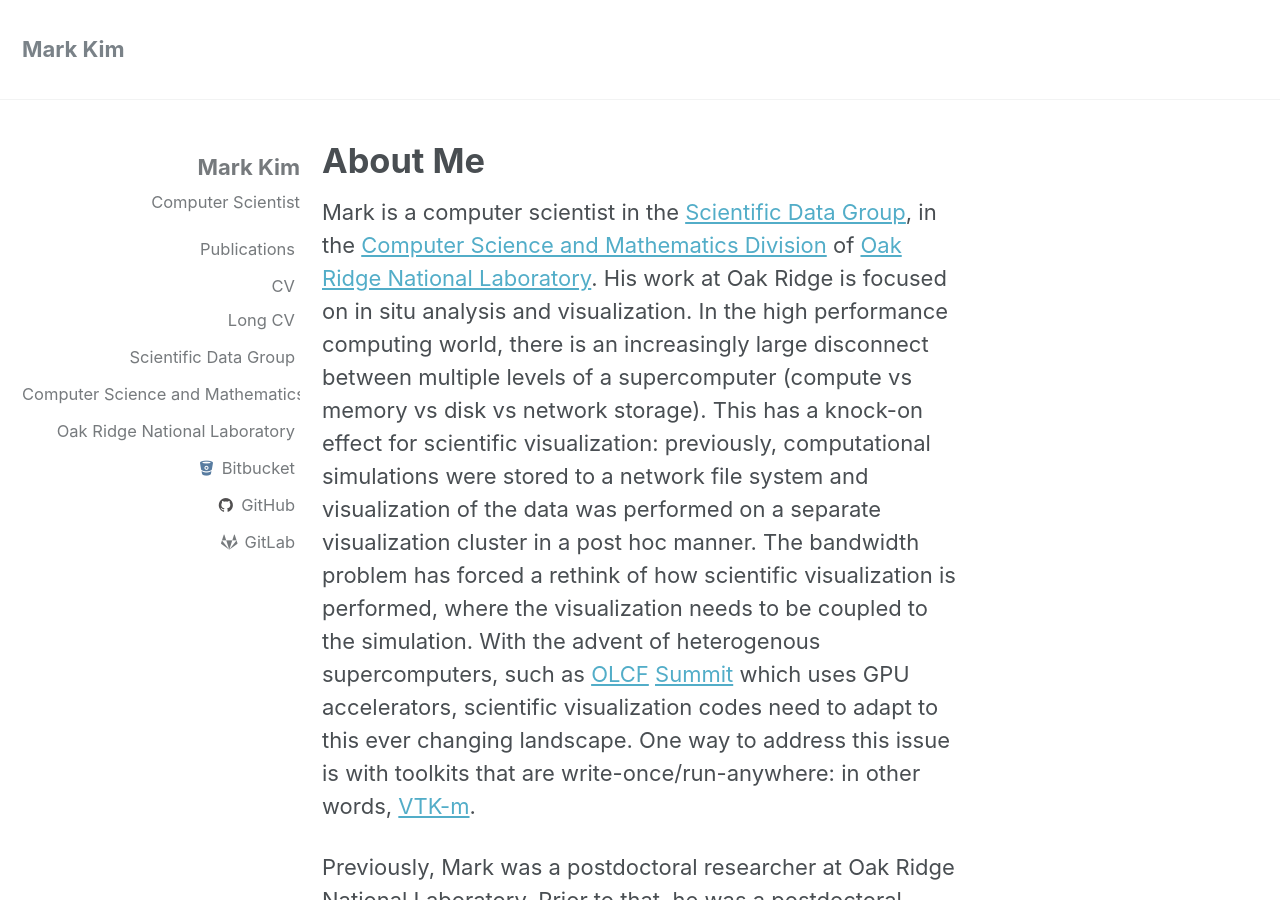
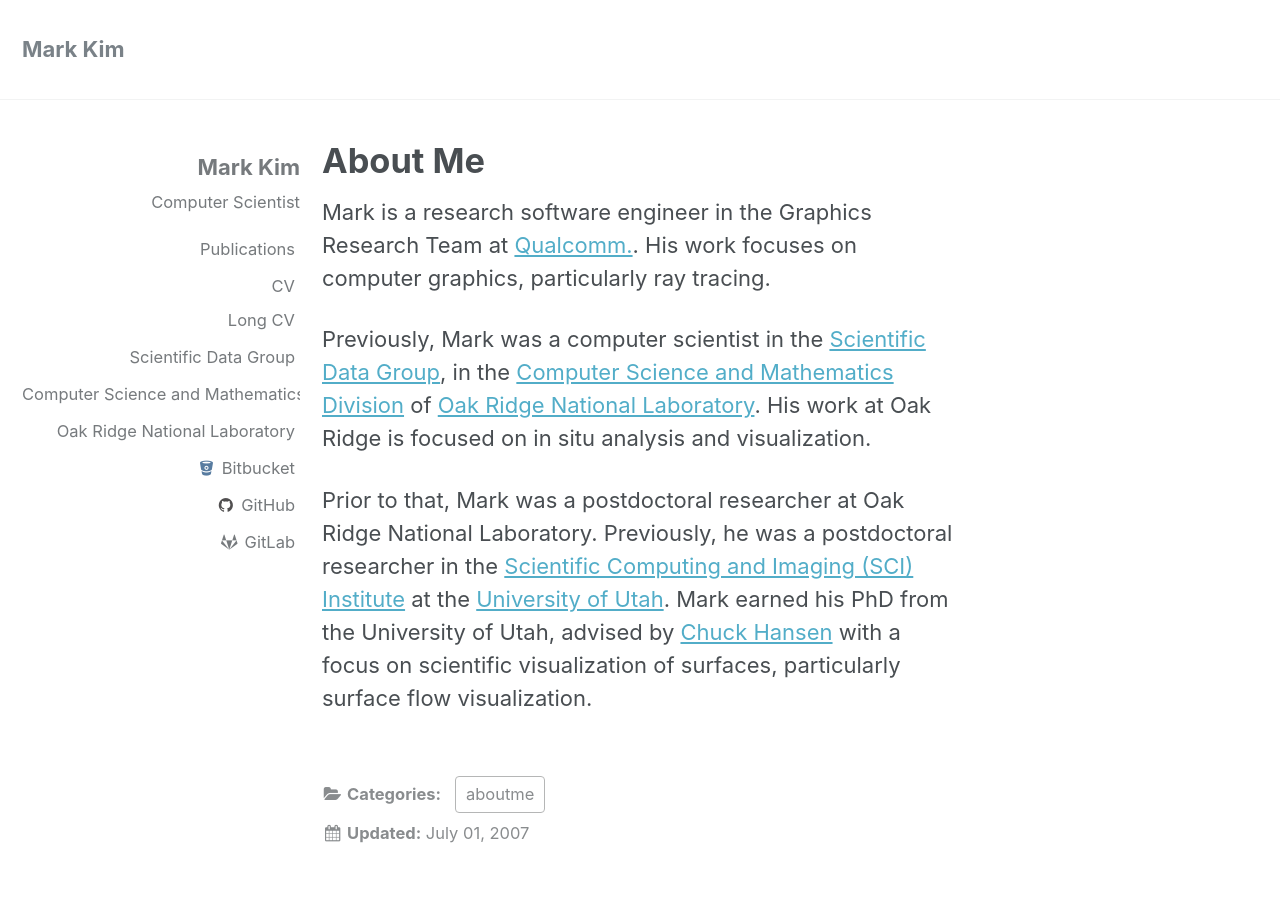
Before and after one commit to m-kim/m-kim.github.io, a Jekyll site: the page built from _posts/2007-07-01-about-me.markdown, in a window 1280 px wide and 900 px high. Built offline with Jekyll 4.4.1, drawn with Linux system fonts in a browser that asks for light colours; some of the changed text lies outside the part shown.

Commit message:
update my position.

```diff
--- a/_posts/2007-07-01-about-me.markdown
+++ b/_posts/2007-07-01-about-me.markdown
@@ -4,6 +4,8 @@
 date:   2007-07-01
 category: aboutme
 ---
-Mark is a computer scientist in the [Scientific Data Group](https://www.ornl.gov/division/csmd/scientific-data), in the [Computer Science and Mathematics Division](https://www.ornl.gov/division/csmd/) of [Oak Ridge National Laboratory](https://www.ornl.gov). His work at Oak Ridge is focused on in situ analysis and visualization. In the high performance computing world, there is an increasingly large disconnect between multiple levels of a supercomputer (compute vs memory vs disk vs network storage). This has a knock-on effect for scientific visualization: previously, computational simulations were stored to a network file system and visualization of the data was performed on a separate visualization cluster in a post hoc manner. The bandwidth problem has forced a rethink of how scientific visualization is performed, where the visualization needs to be coupled to the simulation. With the advent of heterogenous supercomputers, such as [OLCF](https://www.olcf.ornl.gov/) [Summit](https://www.olcf.ornl.gov/olcf-resources/compute-systems/summit/) which uses GPU accelerators, scientific visualization codes need to adapt to this ever changing landscape. One way to address this issue is with toolkits that are write-once/run-anywhere: in other words, [VTK-m](https://m.vtk.org).
+Mark is a research software engineer in the Graphics Research Team at [Qualcomm.](https://www.qualcomm.com). His work focuses on computer graphics, particularly ray tracing.
 
-Previously, Mark was a postdoctoral researcher at Oak Ridge National Laboratory. Prior to that, he was a postdoctoral researcher in the [Scientific Computing and Imaging (SCI) Institute](http://www.sci.utah.edu) at the [University of Utah](http://www.utah.edu). Mark earned his PhD from the University of Utah, advised by [Chuck Hansen](http://www.cs.utah.edu/~hansen) with a focus on scientific visualization of surfaces, particularly surface flow visualization.`
+Previously, Mark was a computer scientist in the [Scientific Data Group](https://www.ornl.gov/division/csmd/scientific-data), in the [Computer Science and Mathematics Division](https://www.ornl.gov/division/csmd/) of [Oak Ridge National Laboratory](https://www.ornl.gov). His work at Oak Ridge is focused on in situ analysis and visualization.
+
+Prior to that, Mark was a postdoctoral researcher at Oak Ridge National Laboratory. Previously, he was a postdoctoral researcher in the [Scientific Computing and Imaging (SCI) Institute](http://www.sci.utah.edu) at the [University of Utah](http://www.utah.edu). Mark earned his PhD from the University of Utah, advised by [Chuck Hansen](http://www.cs.utah.edu/~hansen) with a focus on scientific visualization of surfaces, particularly surface flow visualization.
```
